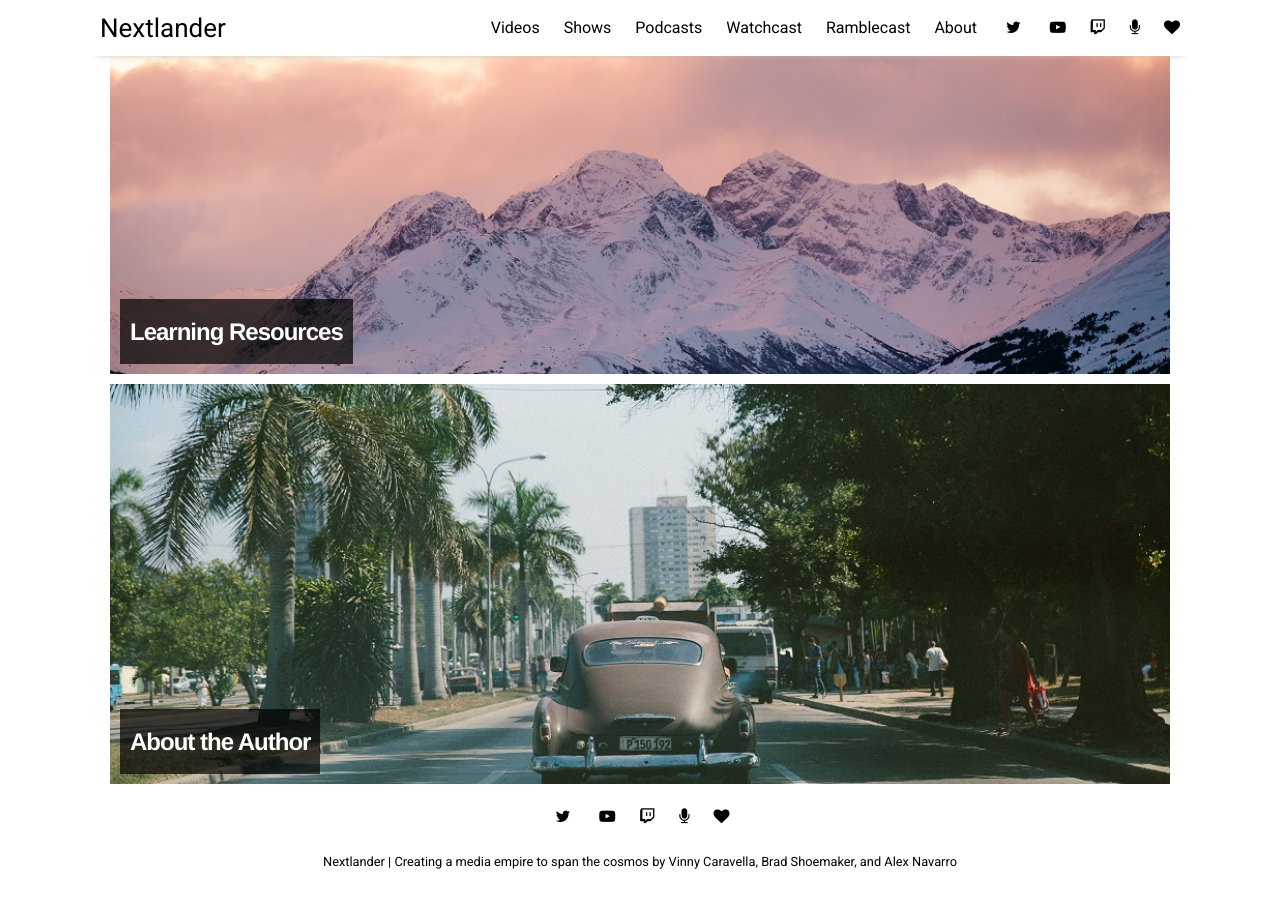
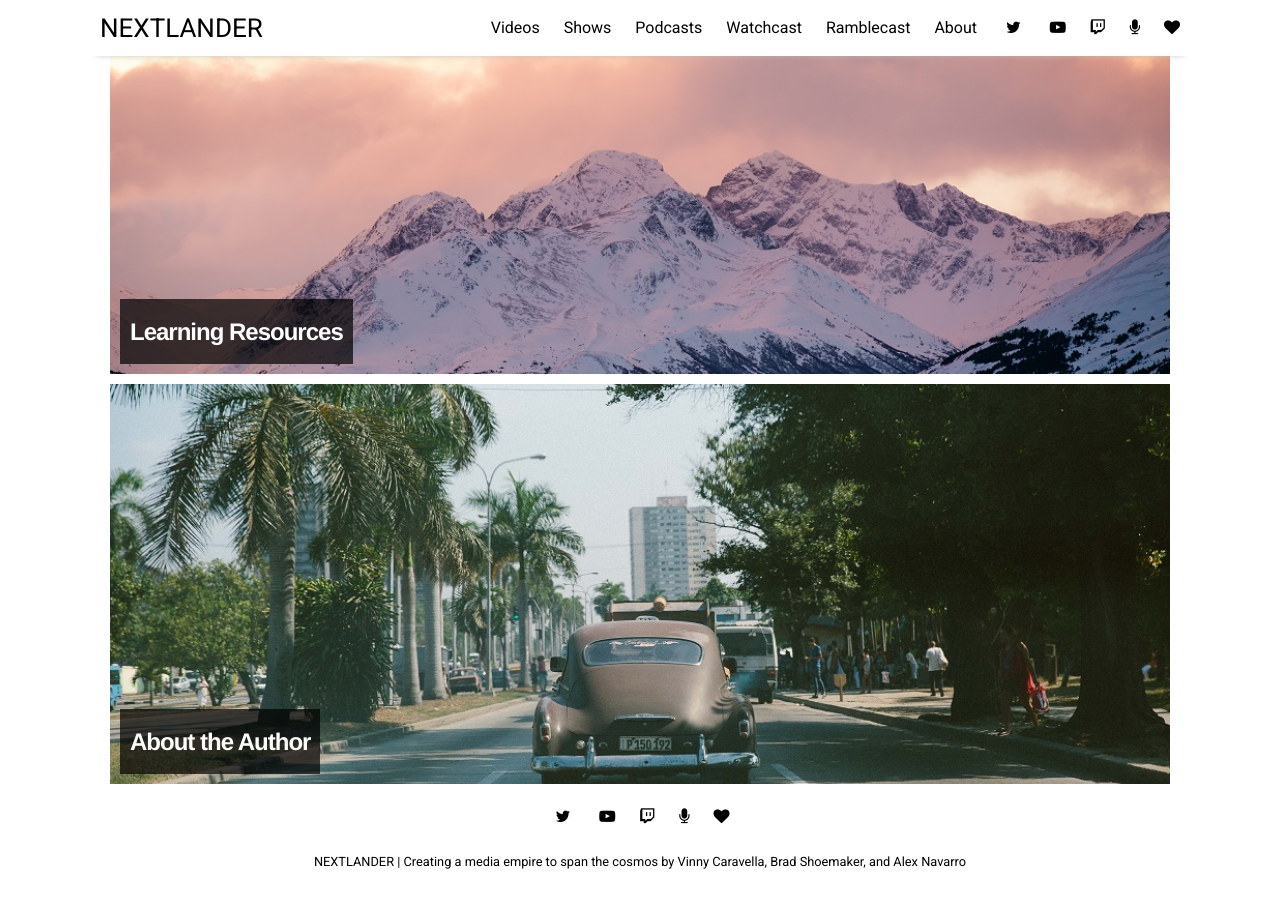
Before and after one commit to GodCheat/godcheat.github.io, a Jekyll site: the page built from index.html, in a window 1280 px wide and 900 px high, scrolled down 1327 px. Built offline with Jekyll 4.4.1, drawn with Linux system fonts in a browser that asks for light colours; nearby versions of some CDN libraries; the list of posts is cut into pages by our own code.

```diff
--- a/_config.yml
+++ b/_config.yml
@@ -10,7 +10,7 @@ permalink:           /:title
 plugins:             [jekyll-paginate, jekyll-sitemap, jekyll-feed, jekyll-seo-tag]
 
 # Customise atom feed settings (this is where Jekyll-Feed gets configuration information)
-title:		           "Nextlander"
+title:		           "NEXTLANDER"
 description:	       "Creating a media empire to span the cosmos"
 author:              "Vinny Caravella, Brad Shoemaker, and Alex Navarro"
 
```
